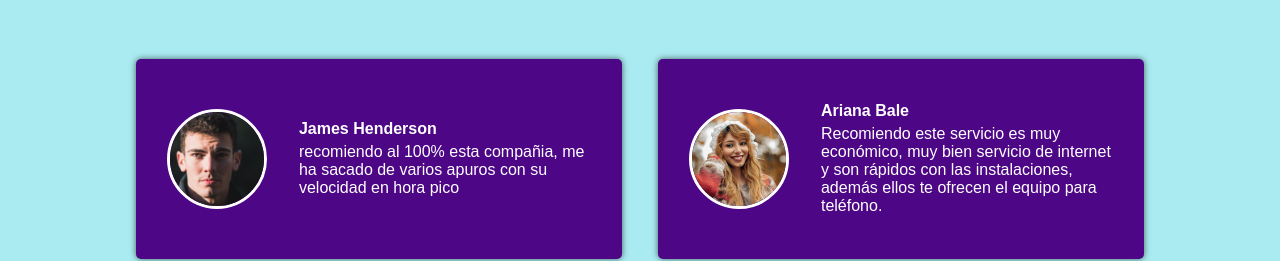
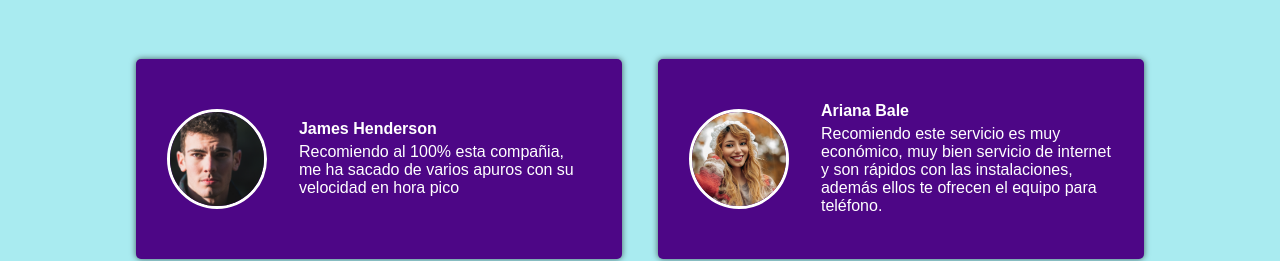
Before and after one commit to F07JM/InternetServices, a plain HTML site: page index.html in a window 1280 px wide. Shown: the part 1800-2061 px from the top of the page. Drawn offline with Linux system fonts and the light colour scheme.

Commit message:
Update index.html

```diff
--- a/index.html
+++ b/index.html
@@ -80,7 +80,7 @@
                     <img src="img/face1.jpg" alt="" width="400px">
                     <div class="contenido-texto-card">
                         <h4>James Henderson</h4>
-                        <p>recomiendo al 100% esta compañia, me ha sacado de varios apuros con su velocidad en hora pico</p>
+                        <p>Recomiendo al 100% esta compañia, me ha sacado de varios apuros con su velocidad en hora pico</p>
                     </div>
                 </div>
                     <div class="card">
```
